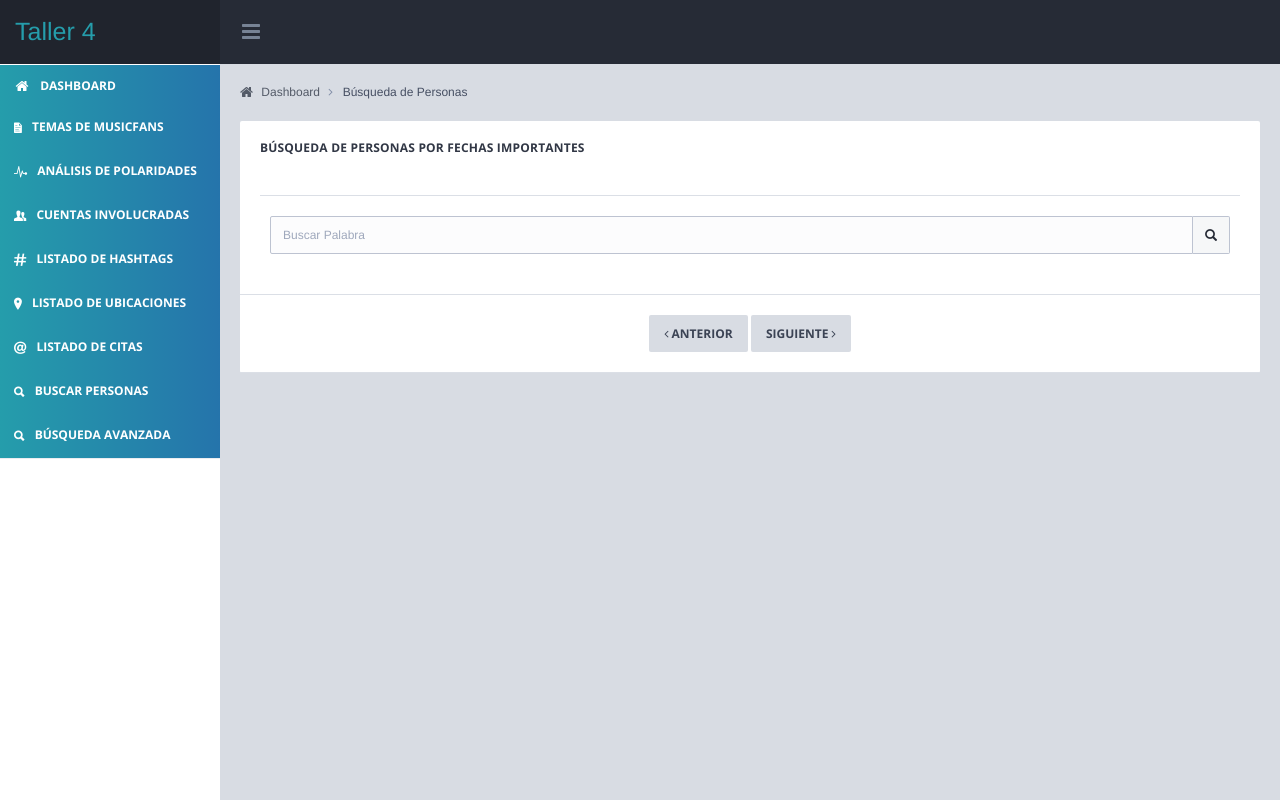
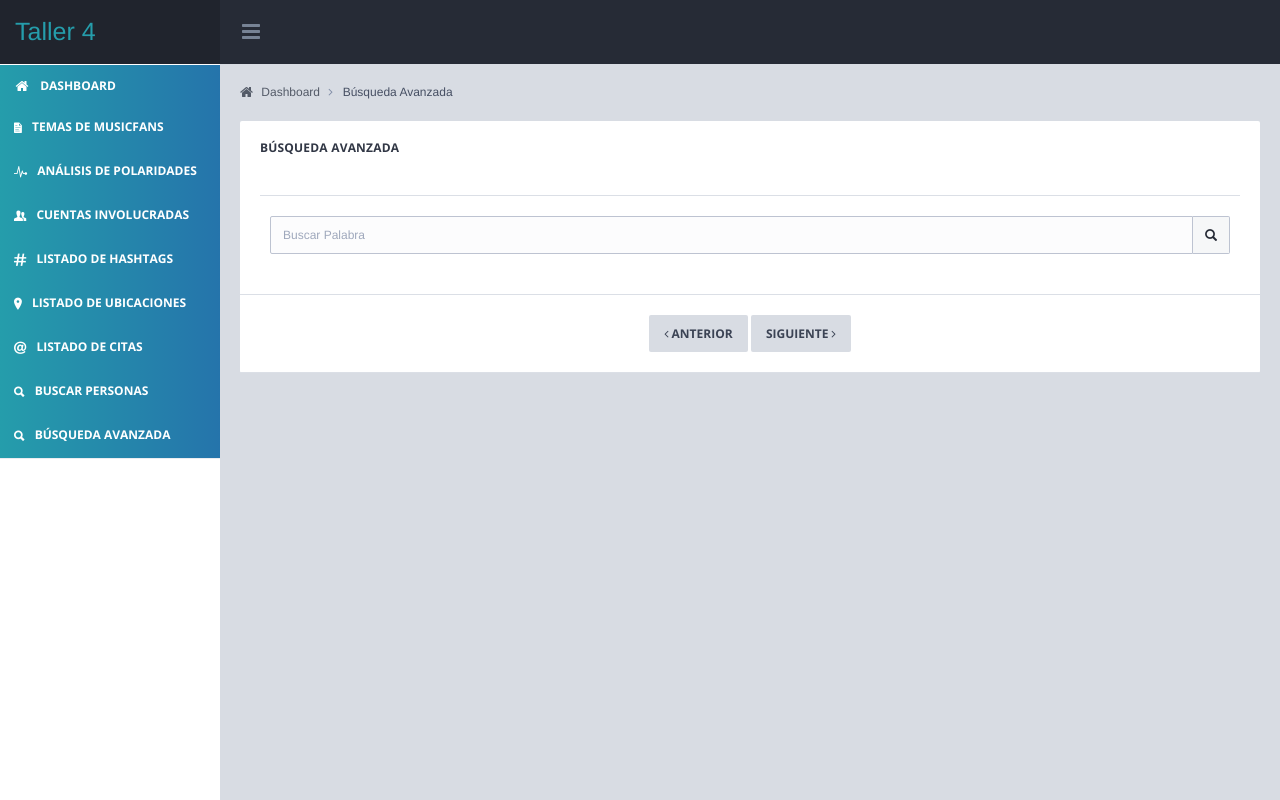
Before and after one commit to f-arruza/bigdata4, a Django app: a page that uses dashboard/templates/dashboard/search.html in a window 1280 px wide. Run offline with Django 3.2, Linux system fonts and the light colour scheme; some libraries are stand-ins or nearby versions; some web fonts are replaced.

Commit message:
design improvements

```diff
--- a/dashboard/templates/dashboard/search.html
+++ b/dashboard/templates/dashboard/search.html
@@ -10,12 +10,12 @@
 
   <ol class="breadcrumb breadcrumb-quirk">
     <li><a href="{% url 'index'%}"><i class="fa fa-home mr5"></i> Dashboard</a></li>
-    <li class="active">Búsqueda de Personas</li>
+    <li class="active">Búsqueda Avanzada</li>
   </ol>
 
   <div class="panel">
     <div class="panel-heading">
-      <h4 class="panel-title">Búsqueda de personas por fechas importantes</h4>
+      <h4 class="panel-title">Búsqueda Avanzada</h4>
     </div>
     <div class="panel-body">
       <hr>
```
Also changed, not shown: dashboard/templates/dashboard/topic_detail.html (+5 -4 lines).
